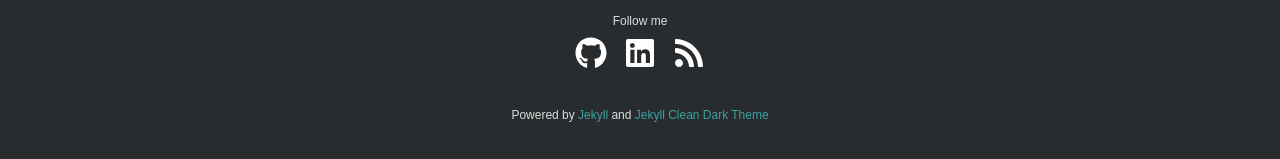
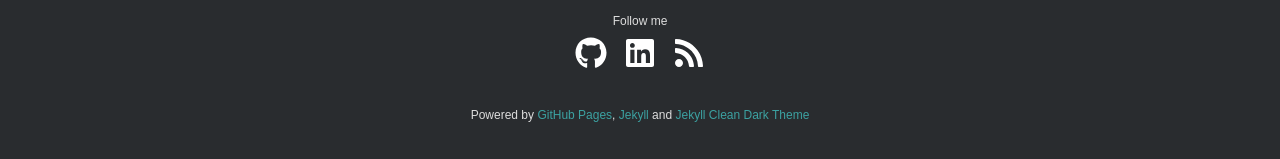
Before and after one commit to cyberaz0r/cyberaz0r.github.io, a Jekyll site: the page built from index.markdown, in a window 1280 px wide and 1381 px high. Shown: the part 1219-1378 px from the top of the window. Built offline with Jekyll 4.4.1, drawn with Linux system fonts in a browser that asks for light colours.

Commit message:
Updated footer

```diff
--- a/_includes/footer.html
+++ b/_includes/footer.html
@@ -3,7 +3,7 @@
         <div class="footer">
           <p>{{ site.author }} &copy; {{ site.copyright }}</p>
           {% include social.html %}
-          <h6>Powered by <a href="https://jekyllrb.com">Jekyll</a> and <a href="https://github.com/streetturtle/jekyll-clean-dark">Jekyll Clean Dark Theme</a></h6>
+          <h6>Powered by <a href="https://pages.github.com">GitHub Pages</a>, <a href="https://jekyllrb.com">Jekyll</a> and <a href="https://github.com/streetturtle/jekyll-clean-dark">Jekyll Clean Dark Theme</a></h6>
         </div>
       </div>
     </footer>
```
